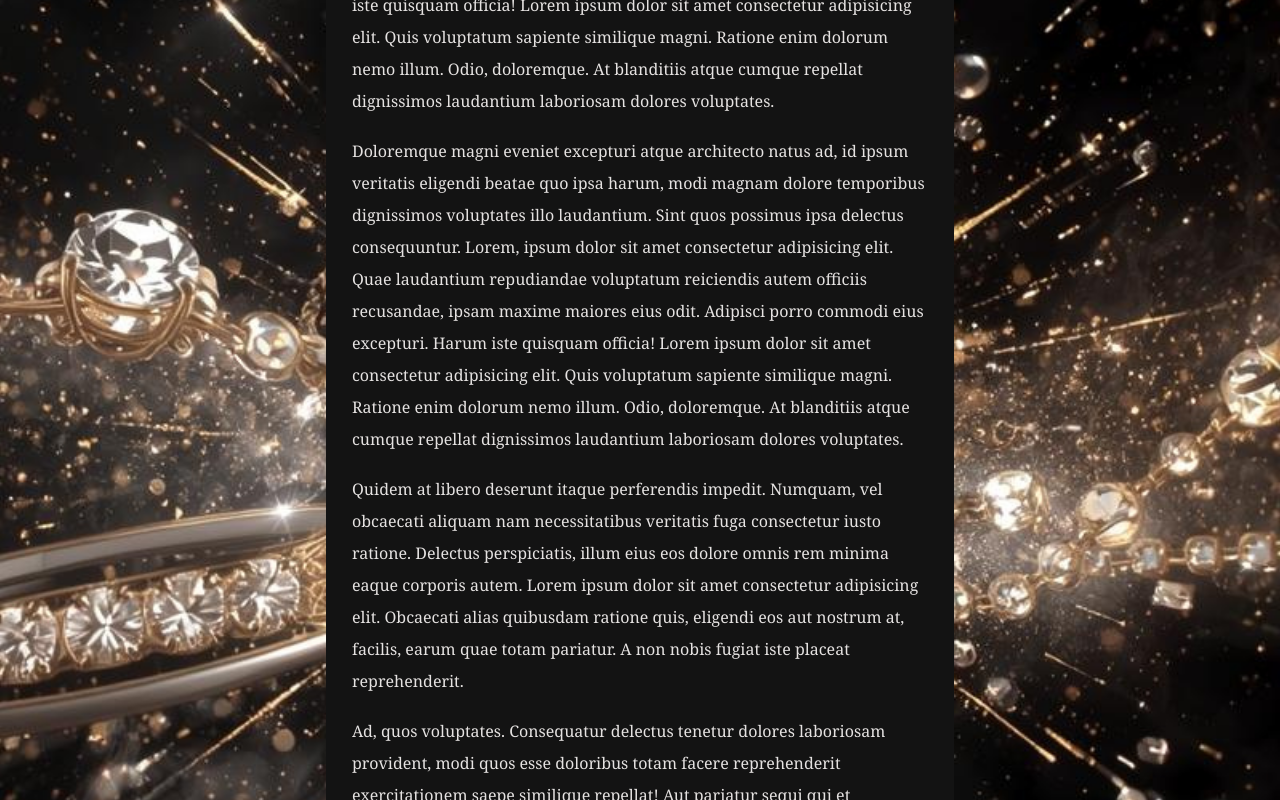
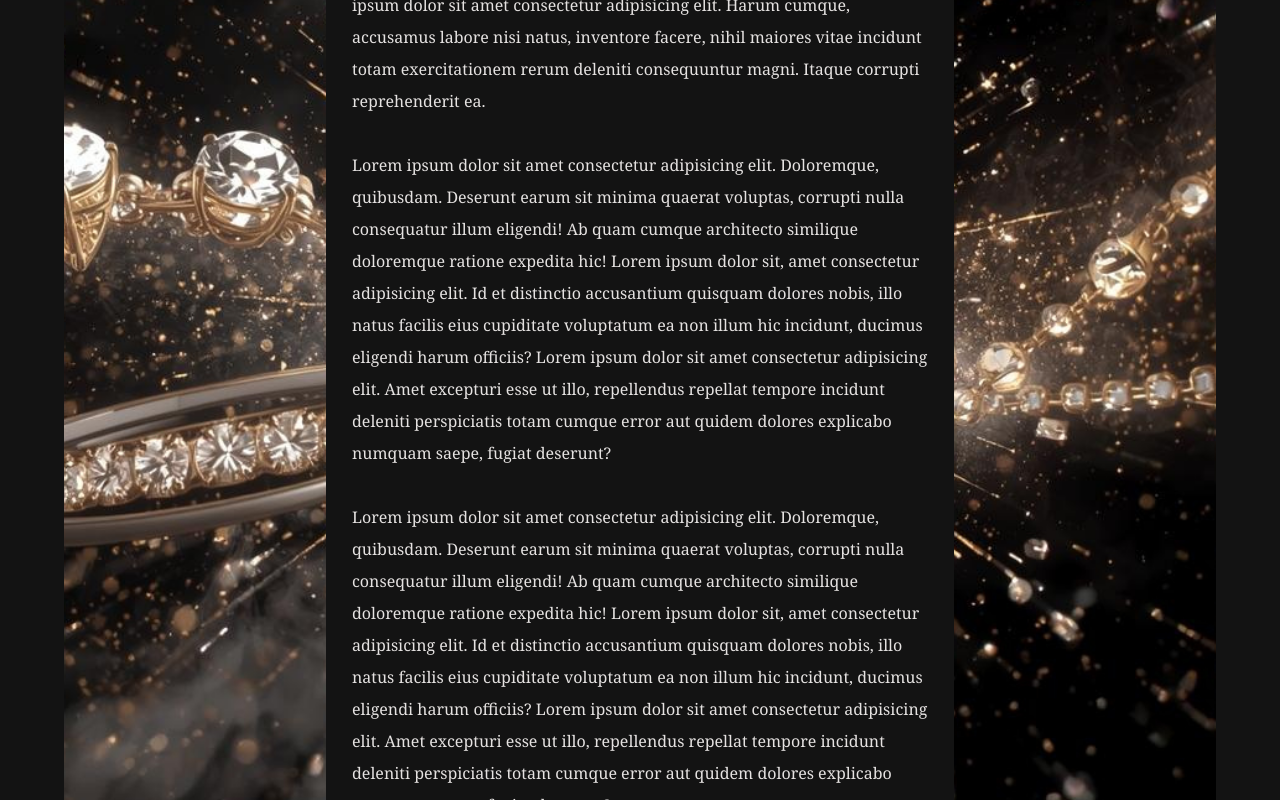
Before and after one commit to trulyforevergems/trulyforevergems-website, a SvelteKit app: page / in a window 1280 px wide. Shown: the part 460-1260 px from the top of the page. Built offline with nearby package versions, Linux system fonts and the light colour scheme; a web font is replaced by a local one.

Commit message:
removed background from other pages

```diff
--- a/src/app.css
+++ b/src/app.css
@@ -67,11 +67,7 @@ a:hover {
 }
 
 main {
-    /* background-color: var(--md-sys-color-primary); */
-    background-image: url("/assets/forever-gems-splash.png");
-    background-position: center;
-    background-size: cover;
-    background-repeat: no-repeat;
+    background-color: var(--md-sys-color-surface);
 
     min-height: 80vh;
     padding: 5vh 5vw;
--- a/src/routes/+page.svelte
+++ b/src/routes/+page.svelte
@@ -1,66 +1,55 @@
-<div class="temp">
+<svelte:head>
+    <title>Home | Truly Forever Gems</title>
+</svelte:head>
+
+<div class="background-container dark">
     <div class="text-container">
         <h1 class="dark">Home</h1>
-        <p class="dark">
-            Lorem ipsum dolor sit amet consectetur adipisicing elit. Incidunt
-            fugiat est, mollitia eius officiis quo asperiores! Ab vitae, ipsum
-            amet quae eveniet ipsam repudiandae provident nisi, rem blanditiis,
-            non officiis? Lorem, ipsum dolor sit amet consectetur adipisicing
-            elit. Quae laudantium repudiandae voluptatum reiciendis autem
-            officiis recusandae, ipsam maxime maiores eius odit. Adipisci porro
-            commodi eius excepturi. Harum iste quisquam officia! Lorem ipsum
-            dolor sit amet consectetur adipisicing elit. Quis voluptatum
-            sapiente similique magni. Ratione enim dolorum nemo illum. Odio,
-            doloremque. At blanditiis atque cumque repellat dignissimos
-            laudantium laboriosam dolores voluptates.
-        </p>
-        <br />
-        <p class="dark">
-            Doloremque magni eveniet excepturi atque architecto natus ad, id
-            ipsum veritatis eligendi beatae quo ipsa harum, modi magnam dolore
-            temporibus dignissimos voluptates illo laudantium. Sint quos
-            possimus ipsa delectus consequuntur. Lorem, ipsum dolor sit amet
-            consectetur adipisicing elit. Quae laudantium repudiandae voluptatum
-            reiciendis autem officiis recusandae, ipsam maxime maiores eius
-            odit. Adipisci porro commodi eius excepturi. Harum iste quisquam
-            officia! Lorem ipsum dolor sit amet consectetur adipisicing elit.
-            Quis voluptatum sapiente similique magni. Ratione enim dolorum nemo
-            illum. Odio, doloremque. At blanditiis atque cumque repellat
-            dignissimos laudantium laboriosam dolores voluptates.
-        </p>
-        <br />
-        <p class="dark">
-            Quidem at libero deserunt itaque perferendis impedit. Numquam, vel
-            obcaecati aliquam nam necessitatibus veritatis fuga consectetur
-            iusto ratione. Delectus perspiciatis, illum eius eos dolore omnis
-            rem minima eaque corporis autem. Lorem ipsum dolor sit amet
-            consectetur adipisicing elit. Obcaecati alias quibusdam ratione
-            quis, eligendi eos aut nostrum at, facilis, earum quae totam
-            pariatur. A non nobis fugiat iste placeat reprehenderit.
-        </p>
-        <br />
-        <p class="dark">
-            Ad, quos voluptates. Consequatur delectus tenetur dolores laboriosam
-            provident, modi quos esse doloribus totam facere reprehenderit
-            exercitationem saepe similique repellat! Aut pariatur sequi qui et
-            accusamus repellat quo adipisci omnis! Lorem, ipsum dolor sit amet
-            consectetur adipisicing elit. Quae laudantium repudiandae voluptatum
-            reiciendis autem officiis recusandae, ipsam maxime maiores eius
-            odit. Adipisci porro commodi eius excepturi. Harum iste quisquam
-            officia! Lorem ipsum dolor sit amet consectetur adipisicing elit.
-            Quis voluptatum sapiente similique magni. Ratione enim dolorum nemo
-            illum. Odio, doloremque. At blanditiis atque cumque repellat
-            dignissimos laudantium laboriosam dolores voluptates.
+        <p>
+            Lorem ipsum dolor sit amet consectetur adipisicing elit. Iste at
+            libero perspiciatis nobis eum aspernatur quis facere. Corporis nobis
+            nam animi aliquam dolore aliquid vero, nihil laudantium culpa
+            excepturi odio. Lorem ipsum dolor sit amet consectetur adipisicing
+            elit. Ut, eum. Quisquam error temporibus quas harum adipisci ipsam
+            dolorem dolorum quos architecto quasi, vero, quis corporis, sapiente
+            quo. Molestias, cumque omnis! Lorem ipsum dolor sit amet consectetur
+            adipisicing elit. Harum cumque, accusamus labore nisi natus,
+            inventore facere, nihil maiores vitae incidunt totam exercitationem
+            rerum deleniti consequuntur magni. Itaque corrupti reprehenderit ea.
+            <br /> <br />
+            Lorem ipsum dolor sit amet consectetur adipisicing elit. Doloremque,
+            quibusdam. Deserunt earum sit minima quaerat voluptas, corrupti nulla
+            consequatur illum eligendi! Ab quam cumque architecto similique doloremque
+            ratione expedita hic! Lorem ipsum dolor sit, amet consectetur adipisicing
+            elit. Id et distinctio accusantium quisquam dolores nobis, illo natus
+            facilis eius cupiditate voluptatum ea non illum hic incidunt, ducimus
+            eligendi harum officiis? Lorem ipsum dolor sit amet consectetur adipisicing
+            elit. Amet excepturi esse ut illo, repellendus repellat tempore incidunt
+            deleniti perspiciatis totam cumque error aut quidem dolores explicabo
+            numquam saepe, fugiat deserunt?
+            <br /> <br />
+            Lorem ipsum dolor sit amet consectetur adipisicing elit. Doloremque,
+            quibusdam. Deserunt earum sit minima quaerat voluptas, corrupti nulla
+            consequatur illum eligendi! Ab quam cumque architecto similique doloremque
+            ratione expedita hic! Lorem ipsum dolor sit, amet consectetur adipisicing
+            elit. Id et distinctio accusantium quisquam dolores nobis, illo natus
+            facilis eius cupiditate voluptatum ea non illum hic incidunt, ducimus
+            eligendi harum officiis? Lorem ipsum dolor sit amet consectetur adipisicing
+            elit. Amet excepturi esse ut illo, repellendus repellat tempore incidunt
+            deleniti perspiciatis totam cumque error aut quidem dolores explicabo
+            numquam saepe, fugiat deserunt?
         </p>
     </div>
 </div>
 
-<svelte:head>
-    <title>Home | Truly Forever Gems</title>
-</svelte:head>
+<style>
+    .background-container {
+        /* background-color: var(--md-sys-color-primary); */
+        background-image: url("/assets/forever-gems-splash.png");
+        background-position: center;
+        background-size: cover;
+        background-repeat: no-repeat;
 
-<style>
-    .temp {
         display: flex;
         align-items: center;
         justify-content: center;
```
Also changed, not shown: 1 other file (tests, documents, lock files or other folders).
